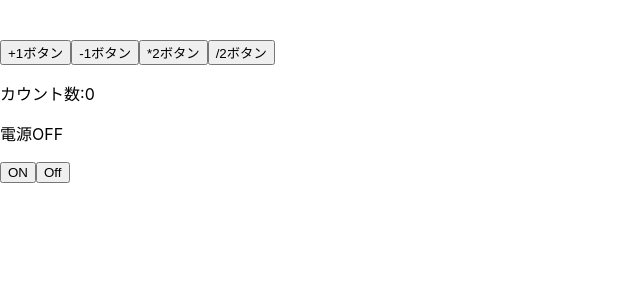
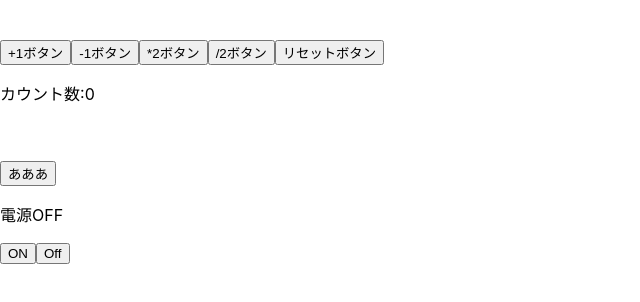
Before and after one commit to Onepiece2424/hello_rails, a React (Create React App) app in the folder frontend/: page / in a window 1280 px wide. Shown: the top 302 px of the page, without its empty margins (0-640 px from the left). Built offline with nearby package versions, Linux system fonts and the light colour scheme; the HTML template or start-up script is replaced by a standard one.

Commit message:
リセットボタンの作成

```diff
--- a/frontend/src/components/Button.jsx
+++ b/frontend/src/components/Button.jsx
@@ -2,6 +2,7 @@ import { useState, useEffect} from "react"
 
 const Button = () => {
   const [count, setCount] = useState(0)
+  const [disable, setDisable] = useState(false)
 
   useEffect(() => {
     console.log("初回レンダリング時のみの表記です。")
@@ -20,7 +21,11 @@ const Button = () => {
     <button onClick={() => setCount(count - 1)}>-1ボタン</button>
     <button onClick={() => setCount(count * 2)}>*2ボタン</button>
     <button onClick={() => setCount(count / 2)}>/2ボタン</button>
+    <button onClick={() => setCount(0)}>リセットボタン</button>
     <p>カウント数:{count}</p>
+    <br></br>
+    <br></br>
+    <button disabled={disable} onClick={() => setDisable(true)}>あああ</button>
   </>
   )
 }
```
